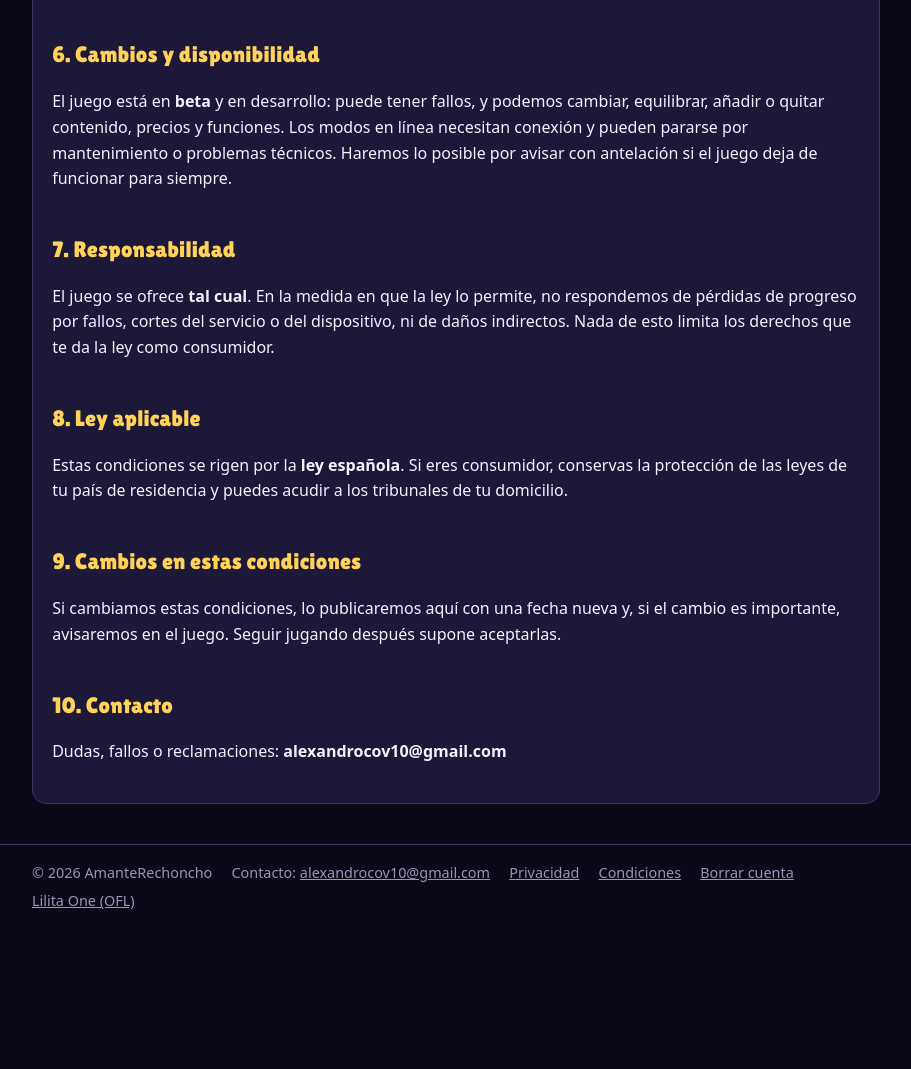
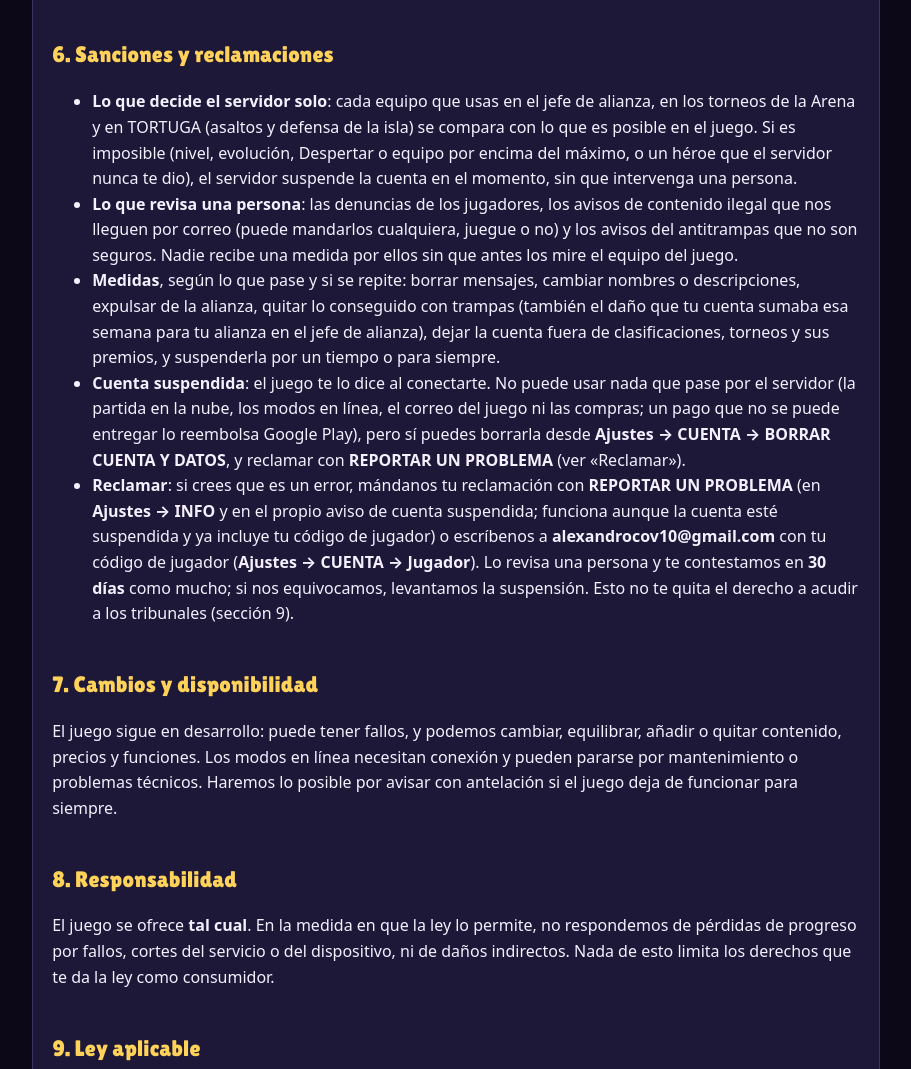
Before and after one commit to ableortu/ableortu.github.io, a plain HTML site: page condiciones.html in a window 1280 px wide. Shown: the part 1583-2652 px from the top of the page, without its empty margins (184-1095 px from the left). Before the commit the page ends 2511 px from the top, so only its background shows below. Drawn offline with Linux system fonts and the light colour scheme.

Commit message:
Web: condiciones.html

```diff
--- a/condiciones.html
+++ b/condiciones.html
@@ -25,7 +25,7 @@
 <nav class="langs" aria-label="Idioma"><strong lang="es">Español</strong><a href="terms.html" lang="en" hreflang="en">English</a><a href="terms-fr.html" lang="fr" hreflang="fr">Français</a><a href="terms-de.html" lang="de" hreflang="de">Deutsch</a><a href="terms-it.html" lang="it" hreflang="it">Italiano</a><a href="terms-pt-br.html" lang="pt-BR" hreflang="pt-BR">Português (Brasil)</a></nav>
 <h1>Condiciones de uso — Tides of Legend RPG</h1>
 <article class="doc">
-<p>Última actualización: 22-10-2026</p>
+<p>Última actualización: 07-11-2026</p>
 <p>Estas condiciones regulan el uso del juego <strong>Tides of Legend RPG</strong> (app de Android con el paquete <code>com.alexa.mareasdeleyenda</code>). Al jugar, las aceptas. Si no estás de acuerdo, no uses el juego.</p>
 <h2>1. Quién ofrece el juego</h2>
 <p>El juego lo desarrolla y ofrece <strong>AmanteRechoncho</strong> (en adelante, «nosotros»). Contacto: <strong>alexandrocov10@gmail.com</strong>.</p>
@@ -49,18 +49,26 @@
 <p>Está prohibido hacer trampas: modificar el juego o la partida, usar programas de terceros, aprovechar fallos de forma intencionada, automatizar el juego o atacar los servidores. El servidor comprueba la partida y los combates. <strong>Podemos suspender o borrar</strong> las cuentas que hagan trampas, y quitar lo conseguido con ellas. Si encuentras un fallo, avísanos.</p>
 <h2>5. Lo que escribes</h2>
 <p>Tu nombre visible, los nombres de equipos y de alianzas y el chat de alianza los ven otros jugadores. No escribas nada ofensivo, insultante, discriminatorio, sexual, violento ni ilegal; no acoses a nadie, no hagas spam, publicidad ni estafas, no vendas cuentas ni trampas, no suplantes a otras personas ni compartas datos personales (tuyos o de otros). Podemos cambiar nombres y descripciones y borrar mensajes que incumplan esto, expulsar de la alianza y suspender las cuentas que lo repitan. Antes de escribir en el chat de alianza, ponerte un nombre o crear una alianza tienes que aceptar las normas de la comunidad. Puedes denunciar cualquier mensaje del chat, a cualquier jugador (tocándolo) y cualquier alianza (lo revisamos), y bloquear a un jugador para no ver sus mensajes. Lo que escribes sigue siendo tuyo, pero nos permites mostrarlo dentro del juego.</p>
-<h2>6. Cambios y disponibilidad</h2>
-<p>El juego está en <strong>beta</strong> y en desarrollo: puede tener fallos, y podemos cambiar, equilibrar, añadir o quitar contenido, precios y funciones. Los modos en línea necesitan conexión y pueden pararse por mantenimiento o problemas técnicos. Haremos lo posible por avisar con antelación si el juego deja de funcionar para siempre.</p>
-<h2>7. Responsabilidad</h2>
+<h2>6. Sanciones y reclamaciones</h2>
+<ul>
+<li><strong>Lo que decide el servidor solo</strong>: cada equipo que usas en el jefe de alianza, en los torneos de la Arena y en TORTUGA (asaltos y defensa de la isla) se compara con lo que es posible en el juego. Si es imposible (nivel, evolución, Despertar o equipo por encima del máximo, o un héroe que el servidor nunca te dio), el servidor suspende la cuenta en el momento, sin que intervenga una persona.</li>
+<li><strong>Lo que revisa una persona</strong>: las denuncias de los jugadores, los avisos de contenido ilegal que nos lleguen por correo (puede mandarlos cualquiera, juegue o no) y los avisos del antitrampas que no son seguros. Nadie recibe una medida por ellos sin que antes los mire el equipo del juego.</li>
+<li><strong>Medidas</strong>, según lo que pase y si se repite: borrar mensajes, cambiar nombres o descripciones, expulsar de la alianza, quitar lo conseguido con trampas (también el daño que tu cuenta sumaba esa semana para tu alianza en el jefe de alianza), dejar la cuenta fuera de clasificaciones, torneos y sus premios, y suspenderla por un tiempo o para siempre.</li>
+<li><strong>Cuenta suspendida</strong>: el juego te lo dice al conectarte. No puede usar nada que pase por el servidor (la partida en la nube, los modos en línea, el correo del juego ni las compras; un pago que no se puede entregar lo reembolsa Google Play), pero sí puedes borrarla desde <strong>Ajustes → CUENTA → BORRAR CUENTA Y DATOS</strong>, y reclamar con <strong>REPORTAR UN PROBLEMA</strong> (ver «Reclamar»).</li>
+<li><strong>Reclamar</strong>: si crees que es un error, mándanos tu reclamación con <strong>REPORTAR UN PROBLEMA</strong> (en <strong>Ajustes → INFO</strong> y en el propio aviso de cuenta suspendida; funciona aunque la cuenta esté suspendida y ya incluye tu código de jugador) o escríbenos a <strong>alexandrocov10@gmail.com</strong> con tu código de jugador (<strong>Ajustes → CUENTA → Jugador</strong>). Lo revisa una persona y te contestamos en <strong>30 días</strong> como mucho; si nos equivocamos, levantamos la suspensión. Esto no te quita el derecho a acudir a los tribunales (sección 9).</li>
+</ul>
+<h2>7. Cambios y disponibilidad</h2>
+<p>El juego sigue en desarrollo: puede tener fallos, y podemos cambiar, equilibrar, añadir o quitar contenido, precios y funciones. Los modos en línea necesitan conexión y pueden pararse por mantenimiento o problemas técnicos. Haremos lo posible por avisar con antelación si el juego deja de funcionar para siempre.</p>
+<h2>8. Responsabilidad</h2>
 <p>El juego se ofrece <strong>tal cual</strong>. En la medida en que la ley lo permite, no respondemos de pérdidas de progreso por fallos, cortes del servicio o del dispositivo, ni de daños indirectos. Nada de esto limita los derechos que te da la ley como consumidor.</p>
-<h2>8. Ley aplicable</h2>
+<h2>9. Ley aplicable</h2>
 <p>Estas condiciones se rigen por la <strong>ley española</strong>. Si eres consumidor, conservas la protección de las leyes de tu país de residencia y puedes acudir a los tribunales de tu domicilio.</p>
-<h2>9. Cambios en estas condiciones</h2>
+<h2>10. Cambios en estas condiciones</h2>
 <p>Si cambiamos estas condiciones, lo publicaremos aquí con una fecha nueva y, si el cambio es importante, avisaremos en el juego. Seguir jugando después supone aceptarlas.</p>
-<h2>10. Contacto</h2>
-<p>Dudas, fallos o reclamaciones: <strong>alexandrocov10@gmail.com</strong></p>
+<h2>11. Contacto</h2>
+<p>Dudas, fallos o reclamaciones: <strong>alexandrocov10@gmail.com</strong> o <strong>REPORTAR UN PROBLEMA</strong> dentro del juego (<strong>Ajustes → INFO</strong>)</p>
 </article>
 </main>
-<footer><div class="bar"><span>© 2026 AmanteRechoncho</span><span>Contacto: <a href="mailto:alexandrocov10@gmail.com">alexandrocov10@gmail.com</a></span><a href="privacidad.html">Privacidad</a><a href="condiciones.html">Condiciones</a><a href="borrar-cuenta.html">Borrar cuenta</a><a href="assets/OFL-LilitaOne.txt">Lilita One (OFL)</a></div></footer>
+<footer><div class="bar"><span>© 2026 AmanteRechoncho</span><span>Contacto: <a href="mailto:alexandrocov10@gmail.com">alexandrocov10@gmail.com</a></span><a href="privacidad.html">Privacidad</a><a href="condiciones.html">Condiciones</a><a href="borrar-cuenta.html">Borrar cuenta</a><a href="assets/OFL-LilitaOne.txt">Mareas One, de Lilita One (OFL)</a></div></footer>
 </body>
 </html>
```
